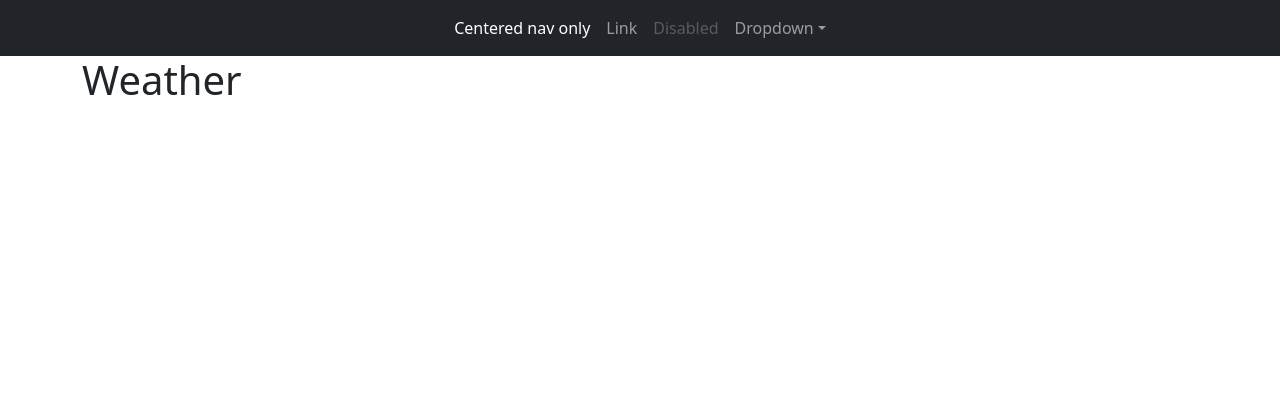
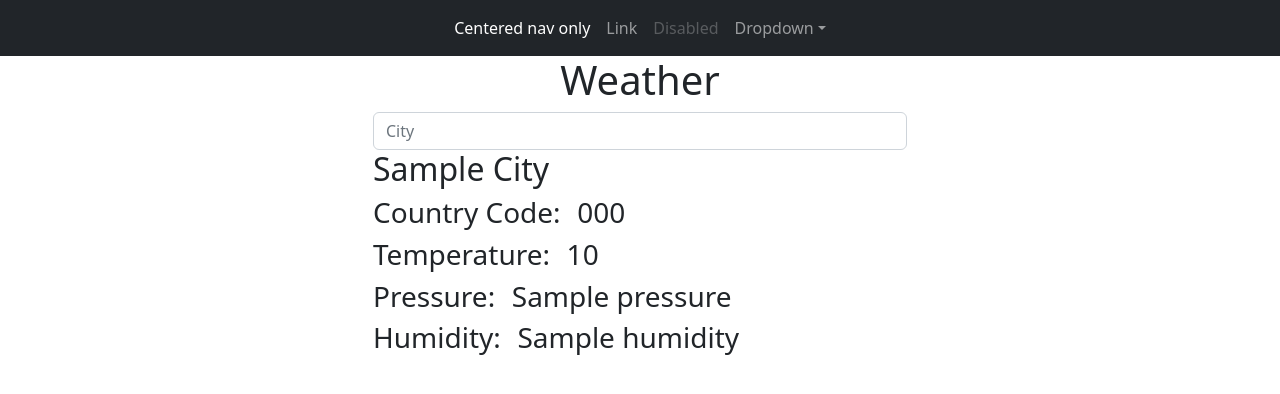
Before and after one commit to ishanshre/Ishan-Weather-App, a Django app: template weather/templates/weather/index.html in a window 1280 px wide. Shown: the top 394 px of the page. Run offline with Django 4.2, Linux system fonts and the light colour scheme; the template is opened without the code that fills it: most values are stand-ins (such as "Sample title", 1, 10 or a date in 2020).

Commit message:
Create a index page for basic weather display, add openweathermaps apis for weather and create a form for accepting city

```diff
--- a/weather/templates/weather/index.html
+++ b/weather/templates/weather/index.html
@@ -2,5 +2,19 @@
 {% block title %}Weather Application{% endblock title %}
 
 {% block body %}
-<h1>Weather</h1>
+<center><h1>Weather</h1></center>
+
+
+<div class="container w-50">
+    <form action="" method="post">
+        {% csrf_token %}
+        <input class="form-control me-2" type="text" placeholder="City" name="city" aria-label="City">
+    </form>
+
+    <h2>{{ city|title }}</h2>
+    <h3>Country Code:&emsp13; {{ data.country_code }}</h3>
+    <h3>Temperature:&emsp13; {{ data.temp }}</h3>
+    <h3>Pressure:&emsp13; {{ data.pressure }}</h3>
+    <h3>Humidity:&emsp13; {{ data.humidity }}</h3>
+</div>
 {% endblock body %}
```
Also changed, not shown: weather/views.py (+19 -0 lines), 1 other file.
